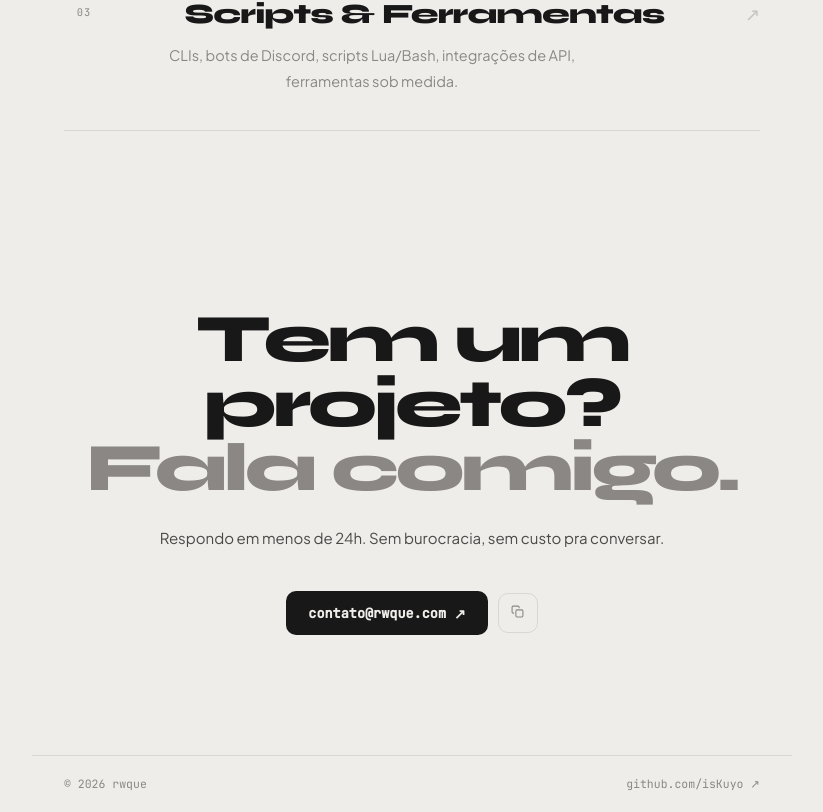
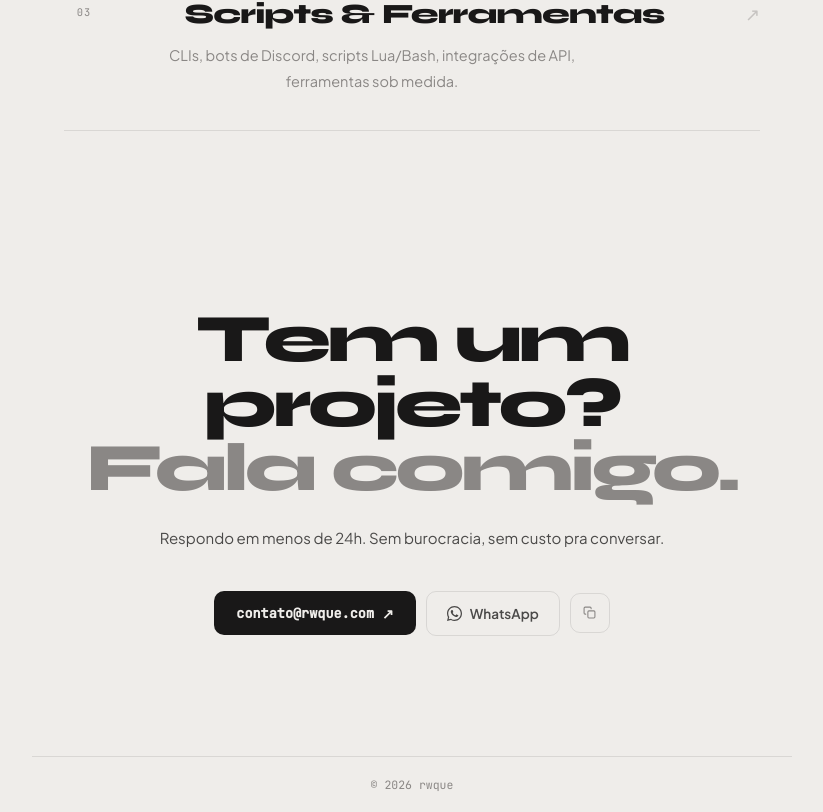
Before and after one commit to isKuyo/Port, a Next.js app: page / in a window 1280 px wide. Shown: the part 2083-2895 px from the top of the page, without its empty margins (228-1051 px from the left). Built offline with nearby package versions, Linux system fonts and the light colour scheme.

Commit message:
feat: whatsapp btn, remove services label + github

```diff
--- a/src/app/page.tsx
+++ b/src/app/page.tsx
@@ -484,7 +484,7 @@
         }}
       >
         <Reveal>
-          <div style={{ display: "flex", alignItems: "baseline", justifyContent: "space-between", marginBottom: 56 }}>
+          <div style={{ display: "flex", alignItems: "baseline", justifyContent: "center", marginBottom: 56 }}>
             <h2 style={{
               fontFamily: "var(--font-syne)",
               fontSize: "clamp(28px, 4.5vw, 48px)",
@@ -495,9 +495,6 @@
             }}>
               O que eu faço
             </h2>
-            <span style={{ fontFamily: "var(--font-mono)", fontSize: 10.5, letterSpacing: "0.14em", textTransform: "uppercase", color: "var(--text-3)" }}>
-              {SERVICES.length} serviços
-            </span>
           </div>
         </Reveal>
 
@@ -612,6 +609,30 @@
               <span>↗</span>
             </a>
 
+            <a
+              href="https://wa.me/5531972039690"
+              target="_blank"
+              rel="noopener noreferrer"
+              style={{
+                display: "flex", alignItems: "center", gap: 8,
+                padding: "13px 20px",
+                border: "1px solid var(--border)",
+                borderRadius: 10,
+                fontSize: 13.5,
+                fontWeight: 600,
+                color: "var(--text-2)",
+                transition: "border-color 0.15s, color 0.15s",
+              }}
+              onMouseEnter={(e) => { (e.currentTarget as HTMLElement).style.borderColor = "rgba(25,24,24,0.35)"; (e.currentTarget as HTMLElement).style.color = "var(--text)"; }}
+              onMouseLeave={(e) => { (e.currentTarget as HTMLElement).style.borderColor = "var(--border)"; (e.currentTarget as HTMLElement).style.color = "var(--text-2)"; }}
+            >
+              <svg width="15" height="15" viewBox="0 0 24 24" fill="currentColor" xmlns="http://www.w3.org/2000/svg">
+                <path d="M17.472 14.382c-.297-.149-1.758-.867-2.03-.967-.273-.099-.471-.148-.67.15-.197.297-.767.966-.94 1.164-.173.199-.347.223-.644.075-.297-.15-1.255-.463-2.39-1.475-.883-.788-1.48-1.761-1.653-2.059-.173-.297-.018-.458.13-.606.134-.133.298-.347.446-.52.149-.174.198-.298.298-.497.099-.198.05-.371-.025-.52-.075-.149-.669-1.612-.916-2.207-.242-.579-.487-.5-.669-.51-.173-.008-.371-.01-.57-.01-.198 0-.52.074-.792.372-.272.297-1.04 1.016-1.04 2.479 0 1.462 1.065 2.875 1.213 3.074.149.198 2.096 3.2 5.077 4.487.709.306 1.262.489 1.694.625.712.227 1.36.195 1.871.118.571-.085 1.758-.719 2.006-1.413.248-.694.248-1.289.173-1.413-.074-.124-.272-.198-.57-.347z"/>
+                <path d="M12 0C5.373 0 0 5.373 0 12c0 2.123.554 4.117 1.523 5.849L0 24l6.335-1.501A11.955 11.955 0 0012 24c6.627 0 12-5.373 12-12S18.627 0 12 0zm0 22c-1.886 0-3.655-.502-5.187-1.378l-.371-.22-3.763.891.952-3.668-.242-.38A9.938 9.938 0 012 12C2 6.477 6.477 2 12 2s10 4.477 10 10-4.477 10-10 10z"/>
+              </svg>
+              WhatsApp
+            </a>
+
             <motion.button
               onClick={copy}
               whileTap={{ scale: 0.95 }}
@@ -657,23 +678,13 @@
           borderTop: "1px solid var(--border)",
           padding: "20px 32px",
           display: "flex",
-          justifyContent: "space-between",
+          justifyContent: "center",
           alignItems: "center",
           maxWidth: 760,
           margin: "0 auto",
         }}
       >
         <span style={{ fontFamily: "var(--font-mono)", fontSize: 11.5, color: "var(--text-3)" }}>© 2026 rwque</span>
-        <a
-          href="https://github.com/isKuyo"
-          target="_blank"
-          rel="noopener noreferrer"
-          style={{ fontFamily: "var(--font-mono)", fontSize: 11.5, color: "var(--text-3)", transition: "color 0.15s" }}
-          onMouseEnter={(e) => ((e.currentTarget as HTMLElement).style.color = "var(--text)")}
-          onMouseLeave={(e) => ((e.currentTarget as HTMLElement).style.color = "var(--text-3)")}
-        >
-          github.com/isKuyo ↗
-        </a>
       </footer>
     </>
   );
```
